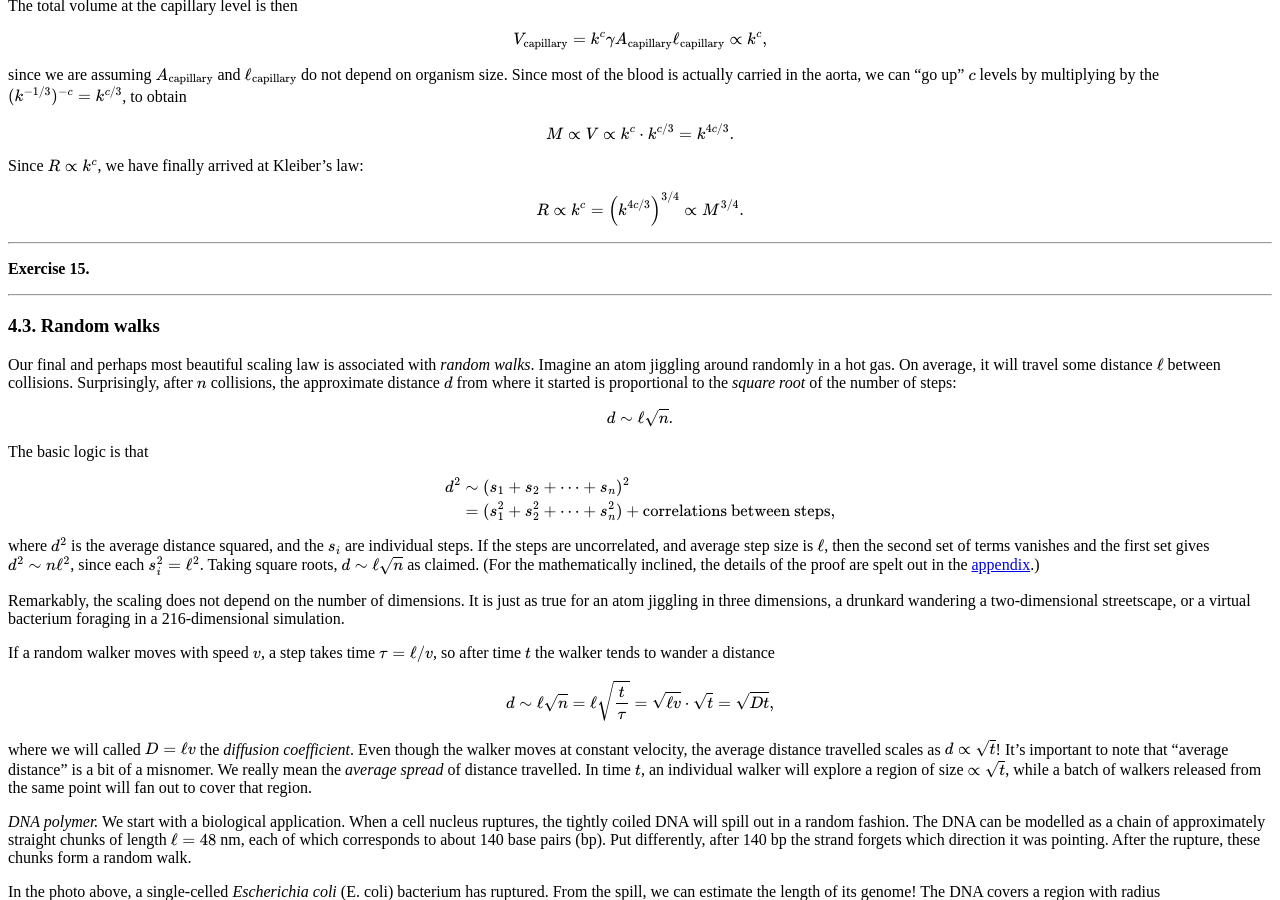
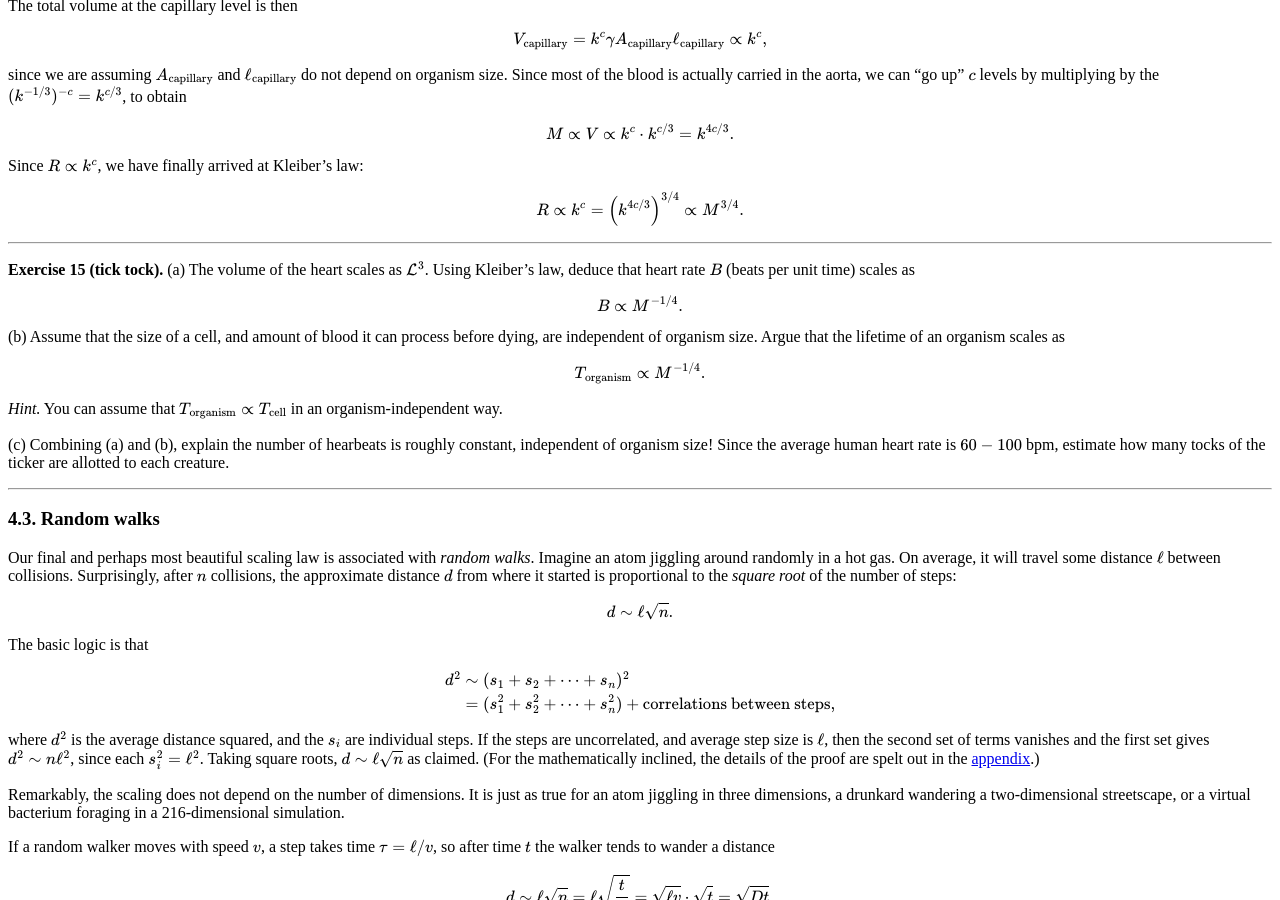
Before and after one commit to hapax/hapax.github.io, a Jekyll site: the page built from assets/simple-physics.md, in a window 1280 px wide and 900 px high, scrolled down 11504 px. Built offline with Jekyll 4.4.1, drawn with Linux system fonts in a browser that asks for light colours; our own code applies the rules of GitHub Pages for plain Markdown files; formulas are drawn with MathJax 3; a script that is not in the unit is left out.

Commit message:
Update simple-physics.md

```diff
--- a/assets/simple-physics.md
+++ b/assets/simple-physics.md
@@ -1279,7 +1279,30 @@ $$
 
 ---
 
-**Exercise 15.**
+**Exercise 15 (tick tock).** (a) The volume of the heart scales as
+$\mathcal{L}^3$.
+Using Kleiber's law, deduce that heart rate $B$ (beats per unit time)
+scales as
+
+$$
+B \propto M^{-1/4}.
+$$
+
+(b) Assume that the size of a cell, and amount of blood it can process
+before dying, are independent of organism size.
+Argue that the lifetime of an organism scales as
+
+$$
+T_\text{organism} \propto M^{-1/4}.
+$$
+
+*Hint.* You can assume that $T_\text{organism}\propto T_\text{cell}$
+in an organism-independent way.
+
+(c) Combining (a) and (b), explain the number of hearbeats is
+roughly constant, independent of organism size!
+Since the average human heart rate is $60-100$ bpm, estimate how many
+tocks of the ticker are allotted to each creature.
 
 ---
 
```
